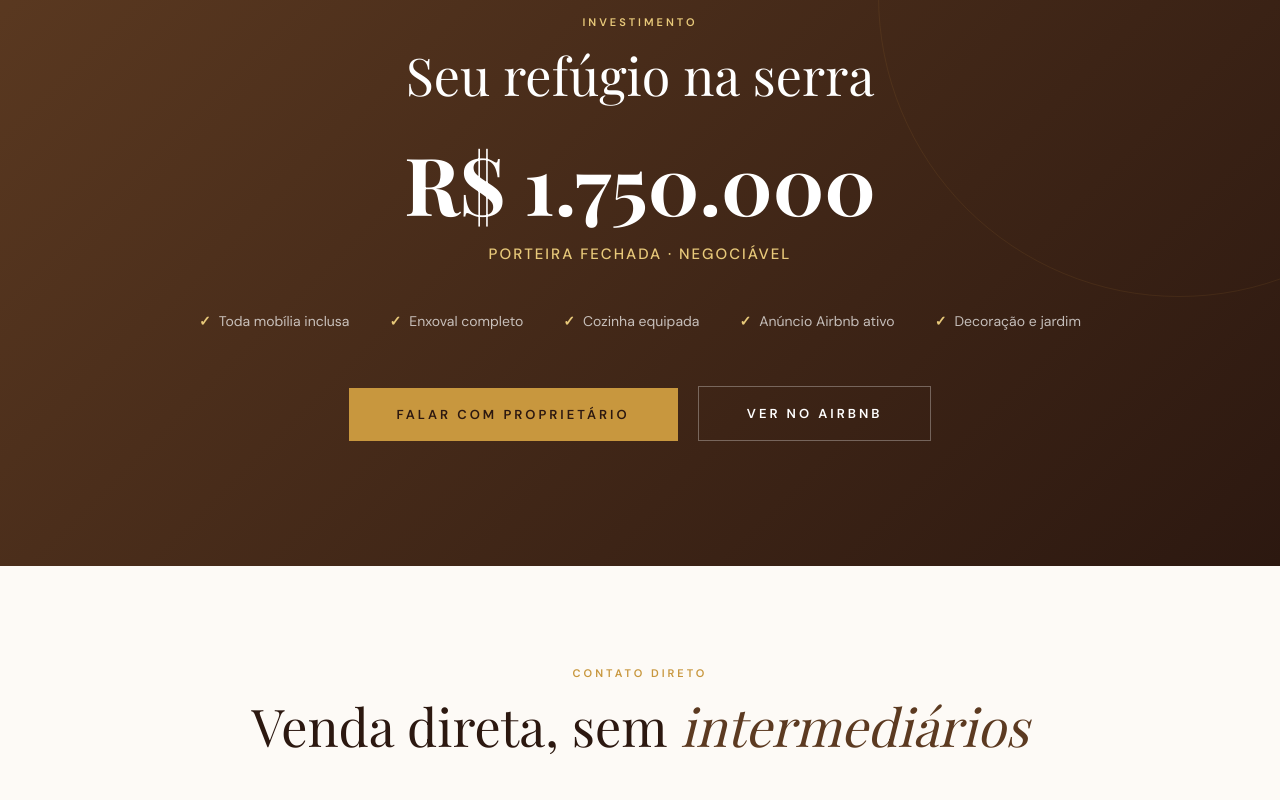
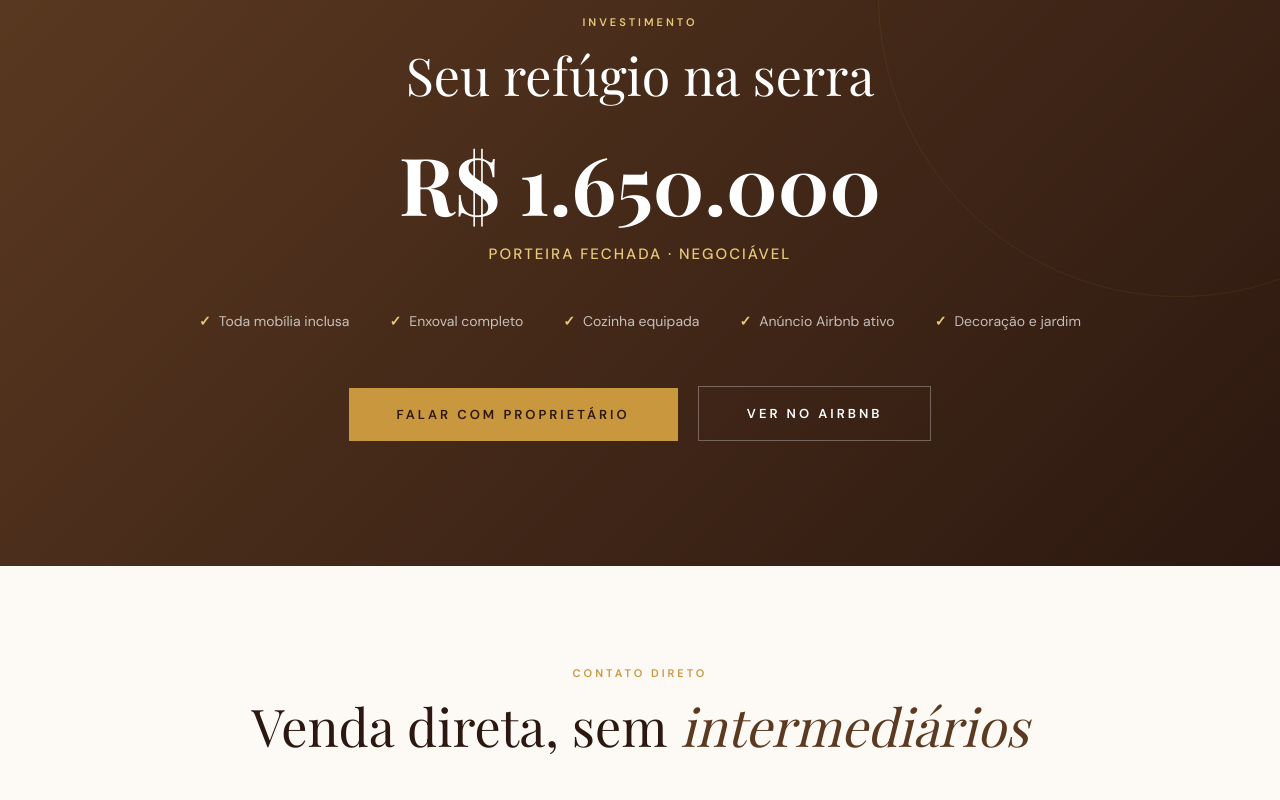
Before and after one commit to allanandradesales/chale-dos-sonhos, a website: page index.html in a window 1280 px wide. Shown: the part 6180-6980 px from the top of the page. Drawn offline with nearby package versions, Linux system fonts and the light colour scheme; a web font is replaced by a local one.

Commit message:
Update pricing amount from R$ 1.750.000 to R$ 1.650.000

```diff
--- a/index.html
+++ b/index.html
@@ -1018,7 +1018,7 @@ section { padding: 100px 24px; }
   <div class="container">
     <div class="section-label">Investimento</div>
     <h2 class="section-title" style="color: #fff;">Seu refúgio na serra</h2>
-    <div class="pricing-amount">R$ 1.750.000</div>
+    <div class="pricing-amount">R$ 1.650.000</div>
     <div class="pricing-mode">Porteira Fechada · Negociável</div>
     <ul class="pricing-includes">
       <li>Toda mobília inclusa</li>
```
